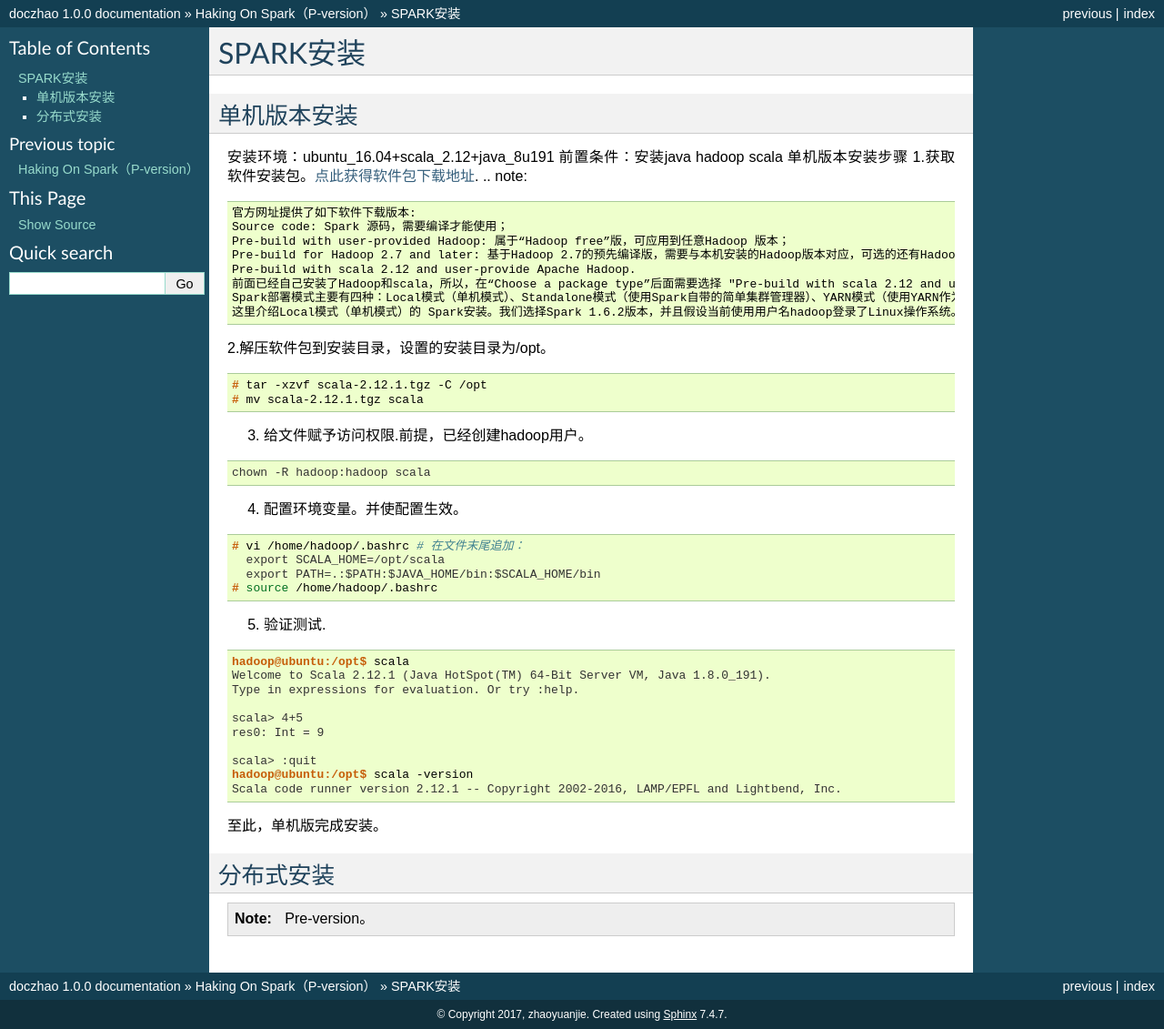
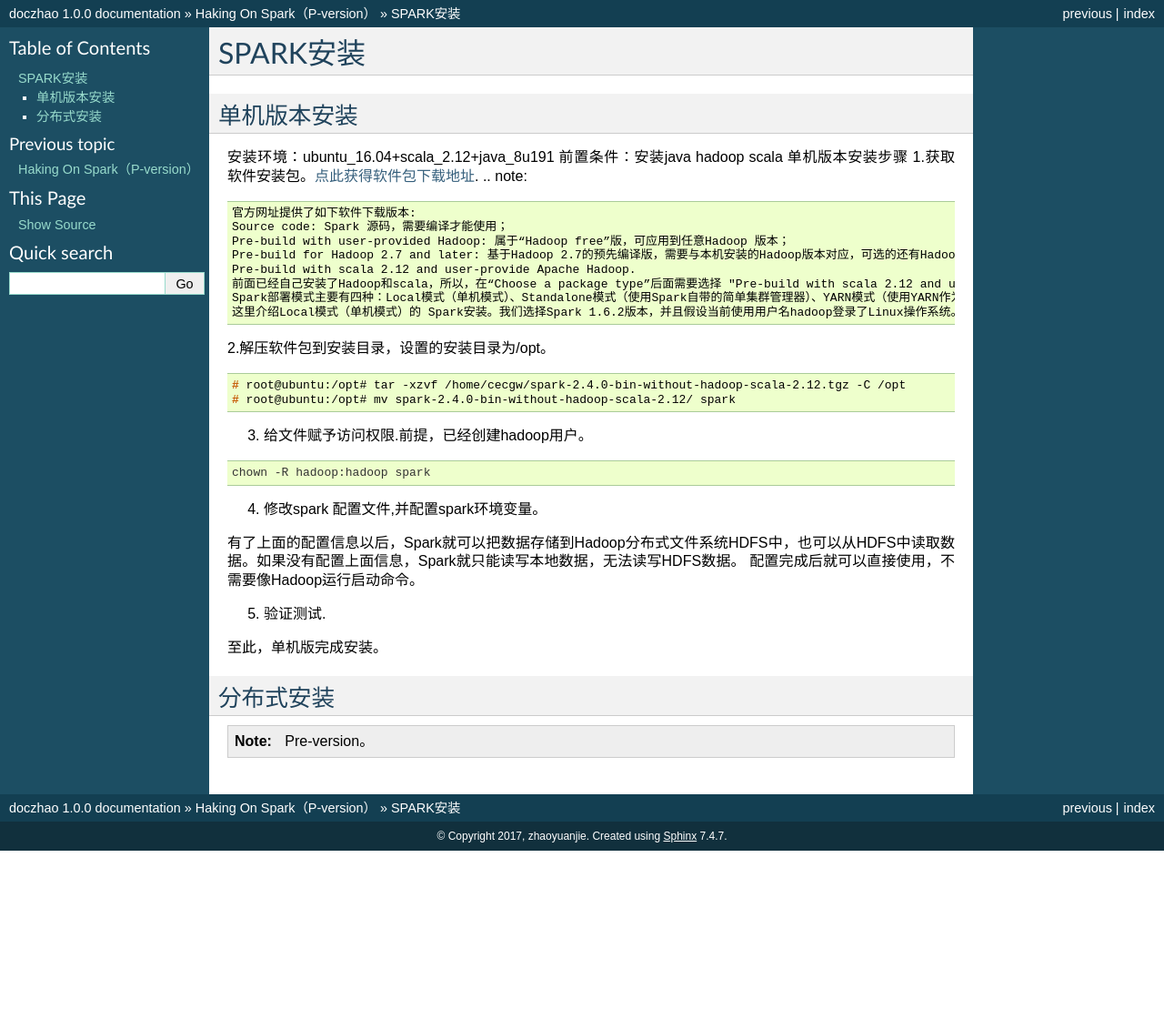
Before and after one commit to zyjyan/readme, a Sphinx documentation site: the page built from source/spark/spark-install.rst, in a window 1280 px wide. Shown: the whole page at 91% size. Built offline with Sphinx 7.4.7, drawn with Linux system fonts in a browser that asks for light colours; after the commit the page ends 935 px from its top, so only the background shows below that; some of the changed lines change nothing that is shown.

Commit message:
add spark test

```diff
--- a/source/spark/spark-install.rst
+++ b/source/spark/spark-install.rst
@@ -22,8 +22,8 @@
 
 .. code-block:: console
 
- # tar -xzvf scala-2.12.1.tgz -C /opt
- # mv scala-2.12.1.tgz scala
+ # root@ubuntu:/opt# tar -xzvf /home/cecgw/spark-2.4.0-bin-without-hadoop-scala-2.12.tgz -C /opt
+ # root@ubuntu:/opt# mv spark-2.4.0-bin-without-hadoop-scala-2.12/ spark
 
 .. end
 
@@ -31,35 +31,111 @@
 
 .. code-block:: console
 
-  chown -R hadoop:hadoop scala
+  chown -R hadoop:hadoop spark
 
 .. end
 
-4. 配置环境变量。并使配置生效。
+4. 修改spark 配置文件,并配置spark环境变量。
 
 .. code-block:: console
+  root@ubuntu:/opt/spark# cp ./conf/spark-env.sh.template ./conf/spark-env.sh
+  root@ubuntu:/opt/spark# vi ./conf/spark-env.sh
+  export SPARK_DIST_CLASSPATH=$(/opt/hadoop-2.9.0/bin/hadoop classpath)
 
-  # vi /home/hadoop/.bashrc # 在文件末尾追加：
-    export SCALA_HOME=/opt/scala
-    export PATH=.:$PATH:$JAVA_HOME/bin:$SCALA_HOME/bin
-  # source /home/hadoop/.bashrc
+  ################################
+  配置环境变量：
+  vi /home/hadoop/.bashrc
+  # set spark environment
+  export SPARK_HOME=/opt/spark
+  export PATH=$PATH:$SPARK_HOME/bin
+.. end
 
-.. end
+有了上面的配置信息以后，Spark就可以把数据存储到Hadoop分布式文件系统HDFS中，也可以从HDFS中读取数据。如果没有配置上面信息，Spark就只能读写本地数据，无法读写HDFS数据。
+配置完成后就可以直接使用，不需要像Hadoop运行启动命令。
+
 
 5. 验证测试.
 
 .. code-block:: console
+ 验证1：
+ root@ubuntu:/opt/spark# bin/run-example SparkPi 2>&1 | grep "Pi is"
+ Pi is roughly 3.13639568197841
+ 验证2：
+ 启动进入spark-shell交互式执行环境
+	root@ubuntu:/opt/spark# ./bin/spark-shell
+	2018-12-20 16:18:38 WARN  NativeCodeLoader:62 - Unable to load native-hadoop library for your platform... using builtin-java classes where applicable
+	Setting default log level to "WARN".
+	To adjust logging level use sc.setLogLevel(newLevel). For SparkR, use setLogLevel(newLevel).
+	Spark context Web UI available at http://ubuntu:4040
+	Spark context available as 'sc' (master = local[*], app id = local-1545293927526).
+	Spark session available as 'spark'.
+	Welcome to
+	      ____              __
+	     / __/__  ___ _____/ /__
+	    _\ \/ _ \/ _ `/ __/  '_/
+	   /___/ .__/\_,_/_/ /_/\_\   version 2.4.0
+	      /_/
 
-  hadoop@ubuntu:/opt$ scala
-  Welcome to Scala 2.12.1 (Java HotSpot(TM) 64-Bit Server VM, Java 1.8.0_191).
-  Type in expressions for evaluation. Or try :help.
+	Using Scala version 2.12.7 (Java HotSpot(TM) 64-Bit Server VM, Java 1.8.0_191)
+	Type in expressions to have them evaluated.
+	Type :help for more information.
 
-  scala> 4+5
-  res0: Int = 9
+	scala> 3+5
+	res0: Int = 8
 
-  scala> :quit
-  hadoop@ubuntu:/opt$ scala -version
-  Scala code runner version 2.12.1 -- Copyright 2002-2016, LAMP/EPFL and Lightbend, Inc.
+	scala> :quit
+
+   验证3：Spark是否可以正常访问Ubuntu系统中的本地文件
+
+	hadoop@ubuntu:/opt/spark$ ./bin/spark-shell
+	2018-12-20 16:25:54 WARN  NativeCodeLoader:62 - Unable to load native-hadoop library for your platform... using builtin-java classes where applicable
+	Setting default log level to "WARN".
+	To adjust logging level use sc.setLogLevel(newLevel). For SparkR, use setLogLevel(newLevel).
+	Spark context Web UI available at http://ubuntu:4040
+	Spark context available as 'sc' (master = local[*], app id = local-1545294360530).
+	Spark session available as 'spark'.
+	Welcome to
+	      ____              __
+	     / __/__  ___ _____/ /__
+	    _\ \/ _ \/ _ `/ __/  '_/
+	   /___/ .__/\_,_/_/ /_/\_\   version 2.4.0
+	      /_/
+
+	Using Scala version 2.12.7 (Java HotSpot(TM) 64-Bit Server VM, Java 1.8.0_191)
+	Type in expressions to have them evaluated.
+	Type :help for more information.
+
+	scala> val line=sc.textFile("file:///home/cecgw/sparktext.txt")
+	line: org.apache.spark.rdd.RDD[String] = file:///home/cecgw/sparktext.txt MapPartitionsRDD[1] at textFile at <console>:24
+
+	scala> println(line.count())
+	3
+
+	scala>
+  说明可以访问本地文件。
+  验证4：Spark是否能够正常访问Hadoop中的HDFS
+  前提：hadoop正常运行。
+  上传文件到HADOOP.
+  hadoop@ubuntu:/home/cecgw$ hsdf dfs -mkdir -p /user/hadoop
+  hadoop@ubuntu:/home/cecgw$ hdfs dfs -mkdir -p /user/hadoop
+  hadoop@ubuntu:/home/cecgw$ hdfs dfs -put ./sparktext.txt /user/hadoop
+  hadoop@ubuntu:/home/cecgw$ hdfs dfs -cat /user/hadoop/sparktext.txt
+  i am cc
+  you are ready
+  are you ready?
+ 在Ubuntu的终端中启动进入spark-shell交互式执行环境，去测试Spark读取HDFS数据是否成功:
+
+ scala> val line=sc.textFile("hdfs://localhost:9000/user/hadoop/sparktext.txt")
+ line: org.apache.spark.rdd.RDD[String] = hdfs://localhost:9000/user/hadoop/sparktext.txt MapPartitionsRDD[3] at textFile at <console>:24
+
+ scala> println(line.count())
+ 3
+
+ scala>
+ 测试成功，可以读取到hdfs上数据。
+ 需要注意的是，如果我们以hadoop用户登录spark-shell，可以将val line=sc.textFile("hdfs://localhost:9000/user/hadoop/sparktext.txt") 路径简化为 val line=sc.textFile("/user/hadoop/sparktext.txt") OR val line=sc.textFile("sparktext.txt"),均可通过验证。
+ 但如果以root 用户登录spark-shell，则需要全路径方可访问。
+
 
 .. end
 
```
